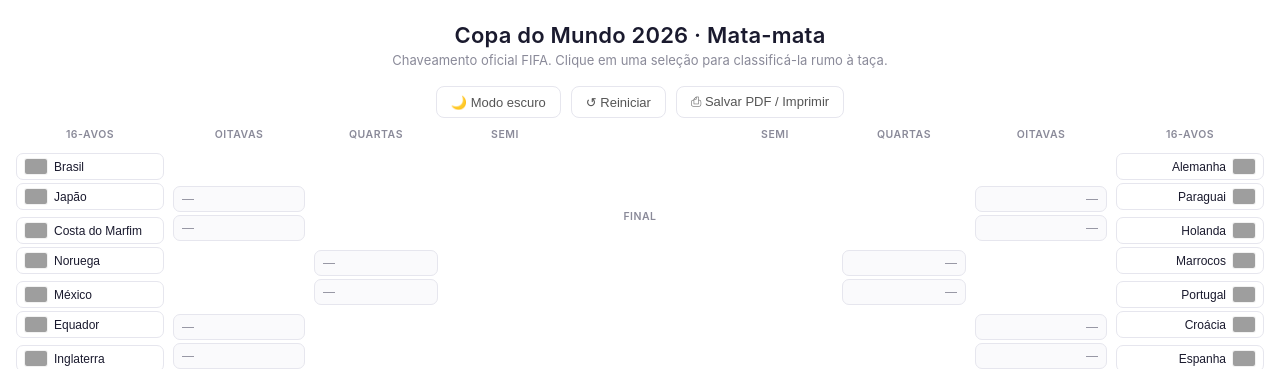
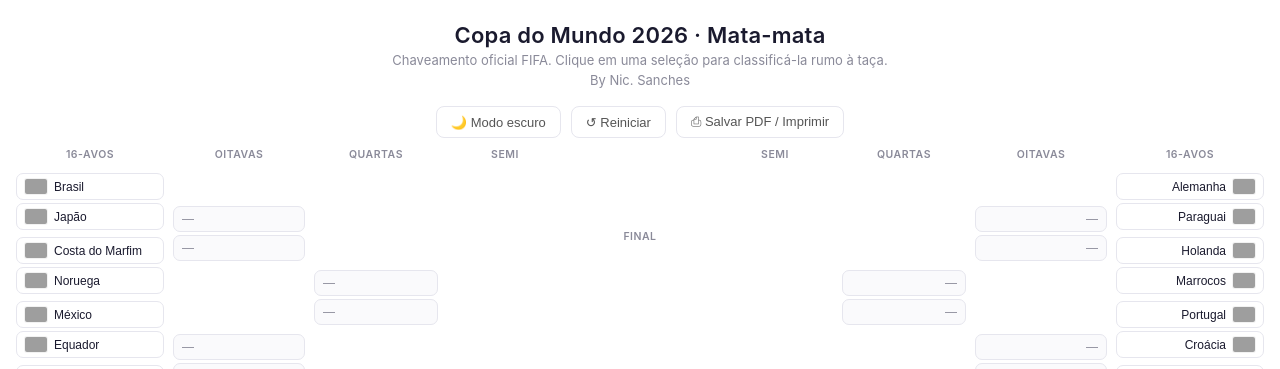
Before and after one commit to Maurojuniorbr/tabelacopa2026, a plain HTML site: page index.html in a window 1280 px wide. Shown: the top 369 px of the page. Drawn offline with Linux system fonts and the light colour scheme; grey boxes are pictures that could not be loaded.

Commit message:
Update index.html

```diff
--- a/index.html
+++ b/index.html
@@ -143,6 +143,7 @@
 <header>
   <h1>Copa do Mundo 2026 · Mata-mata</h1>
   <p>Chaveamento oficial FIFA. Clique em uma seleção para classificá-la rumo à taça.</p>
+  <p>By Nic. Sanches</p>
 </header>
 <div class="toolbar">
   <button id="theme">🌙 Modo escuro</button>
```
